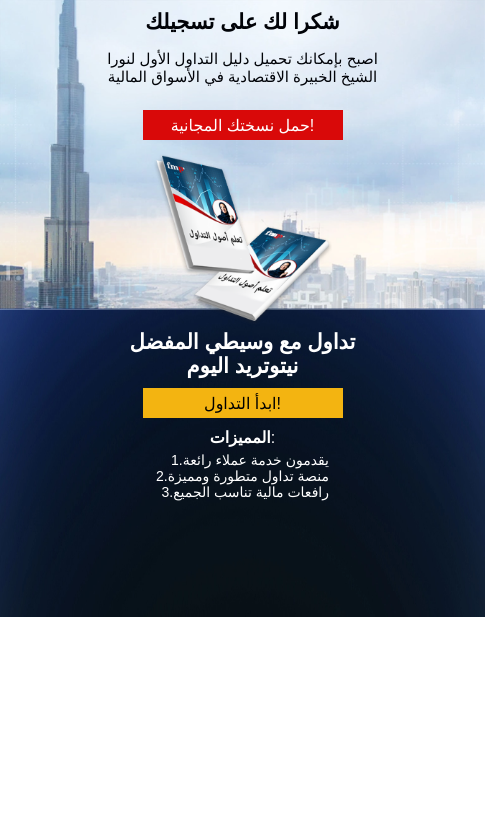
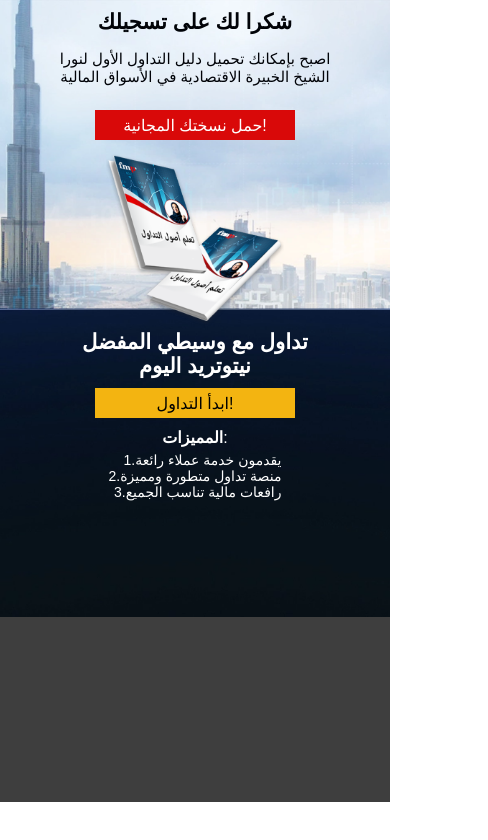
Before and after one commit to wfurs0w/magnice-task, a website built with Parcel: page src/index.html in a window 390 px wide. Shown: the whole page, 488 px wide, since content can reach past the window. Built offline with nearby package versions, Linux system fonts and the light colour scheme; a web font is replaced by a local one.

Commit message:
fixed btn, background, readme

```diff
--- a/src/index.html
+++ b/src/index.html
@@ -66,5 +66,6 @@
         </div>
       </div>
     </section>
+    <footer class="footer"></footer>
   </body>
 </html>
--- a/src/styles.css
+++ b/src/styles.css
@@ -13,11 +13,11 @@
 }
 
 .first-section {
-  width: 100%;
   height: 467px;
   background-image: url("images/section1.png");
   background-repeat: no-repeat;
-  background-size: 100% 100%;
+  background-size: cover;
+  background-position: center;
 }
 
 .download-content {
@@ -66,15 +66,21 @@
   text-align: center;
   color: #fff;
 
+  cursor: pointer;
   border: 0;
   background: #d90909;
+}
+
+.btn-download:hover {
+  background: #810606;
 }
 
 .second-section {
   height: 376px;
   background-image: url("images/section2.png");
   background-repeat: no-repeat;
-  background-size: 100% 100%;
+  background-size: cover;
+  background-position: center;
 }
 
 .start-content {
@@ -104,8 +110,13 @@
   text-align: center;
   color: #000;
 
+  cursor: pointer;
   border: 0;
   background: #f3b411;
+}
+
+.btn-start:hover {
+  background: #eec305;
 }
 
 .privilege {
@@ -136,9 +147,14 @@
   color: #fff;
 }
 
+.footer {
+  height: 176px;
+  background: #3e3e3e;
+  background-size: cover;
+  background-position: center;
+}
 @media (max-width: 768px) {
   .first-section {
-    width: 768px;
     height: 500px;
     background-image: url("images/section1-tablet.png");
   }
@@ -172,7 +188,6 @@
   }
 
   .second-section {
-    width: 768px;
     height: 421px;
   }
 
@@ -184,11 +199,14 @@
   .btn-start {
     width: 320px;
   }
+
+  .footer {
+    height: 445px;
+  }
 }
 
 @media (max-width: 640px) {
   .first-section {
-    width: 640px;
     height: 415px;
   }
 
@@ -232,7 +250,6 @@
   }
 
   .second-section {
-    width: 640px;
     height: 353px;
   }
 
@@ -260,11 +277,14 @@
   .privilege-list {
     font-size: 16px;
   }
+
+  .footer {
+    height: 191px;
+  }
 }
 
 @media (max-width: 480px) {
   .first-section {
-    width: 485px;
     height: 310px;
   }
 
@@ -299,7 +319,6 @@
   }
 
   .second-section {
-    width: 485px;
     height: 307px;
   }
 
@@ -330,4 +349,8 @@
   .privilege-list {
     font-size: 14px;
   }
+
+  .footer {
+    height: 185px;
+  }
 }
```
Also changed, not shown: README.md.
